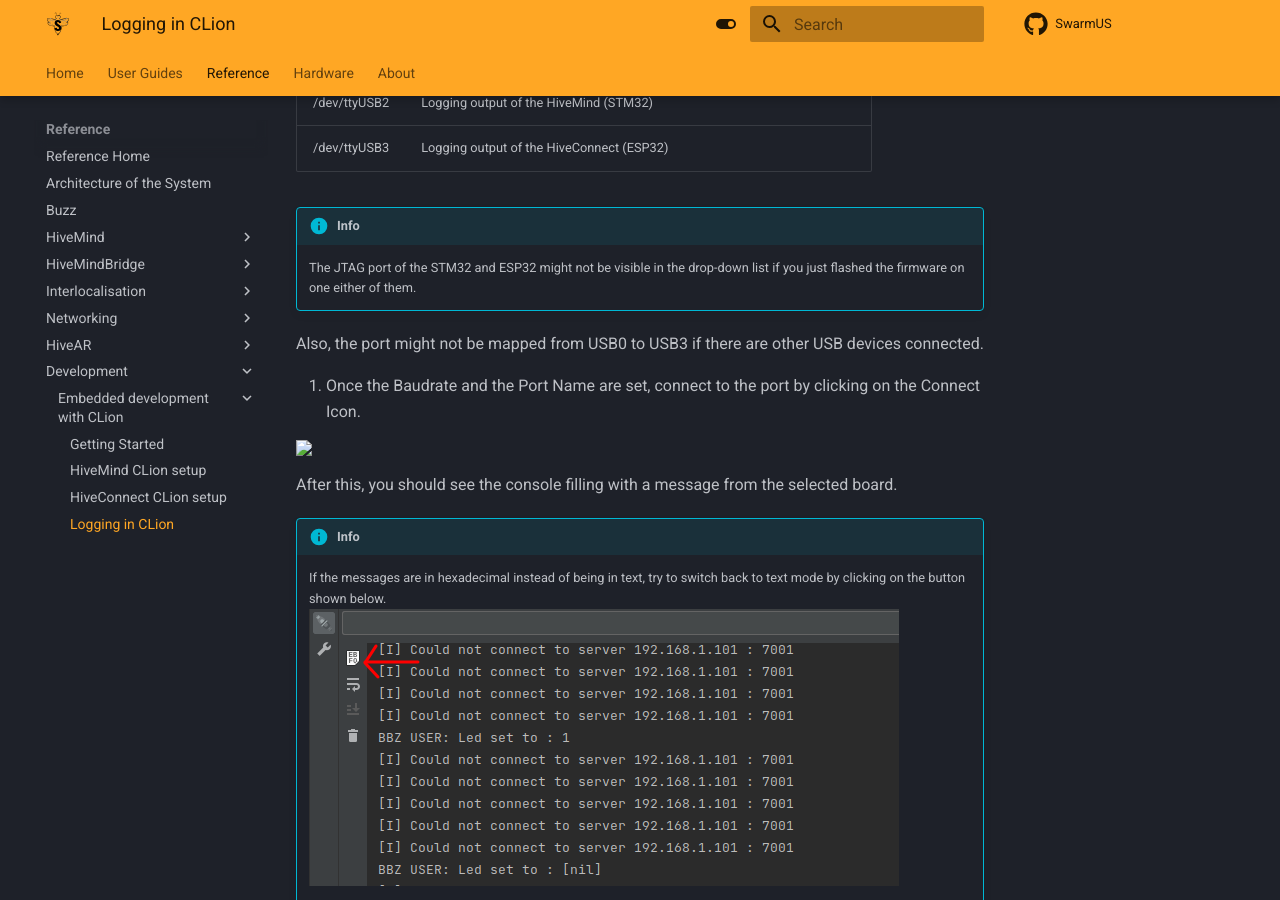
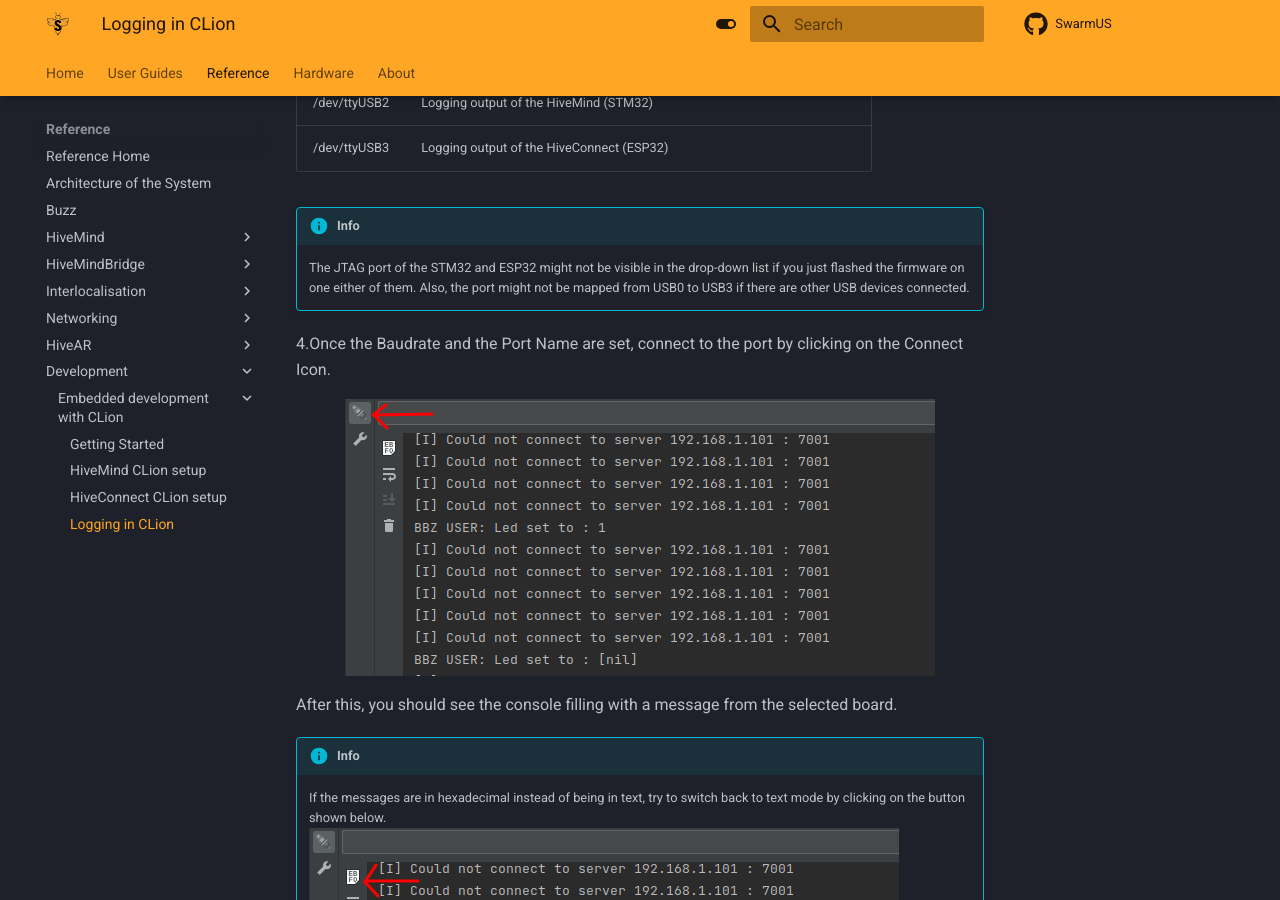
Before and after one commit to SwarmUS/SwarmUS-doc, an MkDocs documentation site: the page built from docs/sections/reference/Development/clion-setup/logging.md, in a window 1280 px wide and 900 px high, scrolled down 789 px. Built offline with MkDocs 1.6.1 and Material for MkDocs 9.7.7, drawn with Linux system fonts in a browser that asks for light colours.

```diff
--- a/docs/sections/reference/Development/clion-setup/logging.md
+++ b/docs/sections/reference/Development/clion-setup/logging.md
@@ -14,20 +14,14 @@ The HiveMind and the HiveConnect log different types of information through diff
    | /dev/ttyUSB1 | JTAG of the ESP32. Used to program the ESP32. (Don't connect to this one) |
    | /dev/ttyUSB2 | Logging output of the HiveMind (STM32)                       |
    | /dev/ttyUSB3 | Logging output of the HiveConnect (ESP32)                    |
+!!! Info
+	The JTAG port of the STM32 and ESP32 might not be visible in the drop-down list if you just flashed the firmware on one either of them. Also, the port might not be mapped from USB0 to USB3 if there are other USB devices connected.
+4.Once the Baudrate and the Port Name are set, connect to the port by clicking on the Connect Icon.
 
-
-!!! Info
-	The JTAG port of the STM32 and ESP32 might not be visible in the drop-down list if you just flashed the firmware on one either of them.
-
-Also, the port might not be mapped from USB0 to USB3 if there are other USB devices connected.
-
-4. Once the Baudrate and the Port Name are set, connect to the port by clicking on the Connect Icon.
-
-<img style="display:block; margin:auto" src="/home/etienne/git/SwarmUS-doc/docs/sections/reference/img/serial_connect.png">
+<img style="display:block; margin:auto" src="../../img/serial_connect.png">
 
 After this, you should see the console filling with a message from the selected board.
 
 
-
 !!! Info
 	If the messages are in hexadecimal instead of being in text, try to switch back to text mode by clicking on the button shown below. ![serial_hex](../img/serial_hex.png)
```
